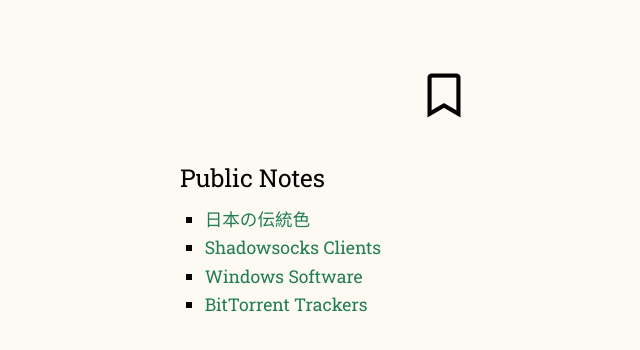
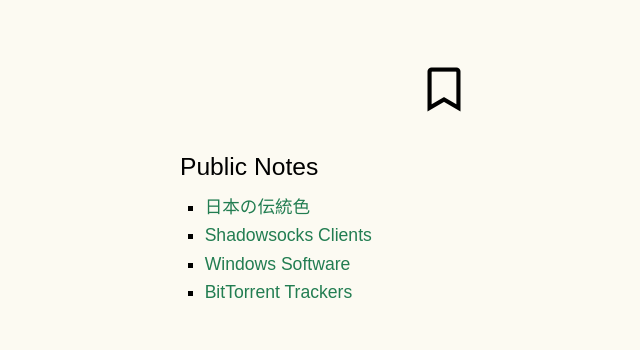
Before and after one commit to Fuckr/Fuckr.github.io, a plain HTML site: page notes.html in a window 1280 px wide. Shown: the whole page, without its empty margins (196-836 px from the left). Drawn offline with Linux system fonts and the light colour scheme.

Commit message:
Update notes.html

```diff
--- a/notes.html
+++ b/notes.html
@@ -8,7 +8,8 @@
         <link rel="apple-touch-icon" href="pic/avatar.png"/>
         <link rel="stylesheet" href="css/markdown.css" type="text/css" />
         <link rel="stylesheet" href="https://use.fontawesome.com/releases/v5.0.9/css/all.css" integrity="sha384-5SOiIsAziJl6AWe0HWRKTXlfcSHKmYV4RBF18PPJ173Kzn7jzMyFuTtk8JA7QQG1" crossorigin="anonymous">
-        <link href="https://fonts.googleapis.com/css?family=Roboto+Slab" rel="stylesheet">
+        <script src="https://use.typekit.net/wfh4zpw.js"></script>
+        <script>try{Typekit.load({ async: true });}catch(e){}</script>
     </head>
 
     <body>
```
